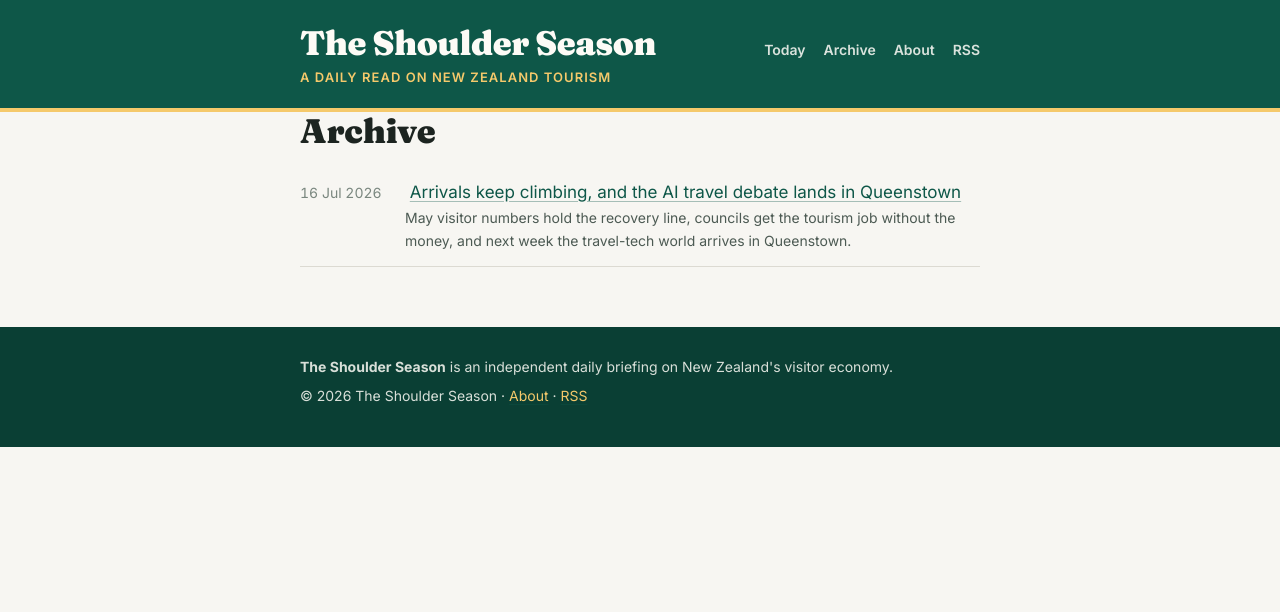
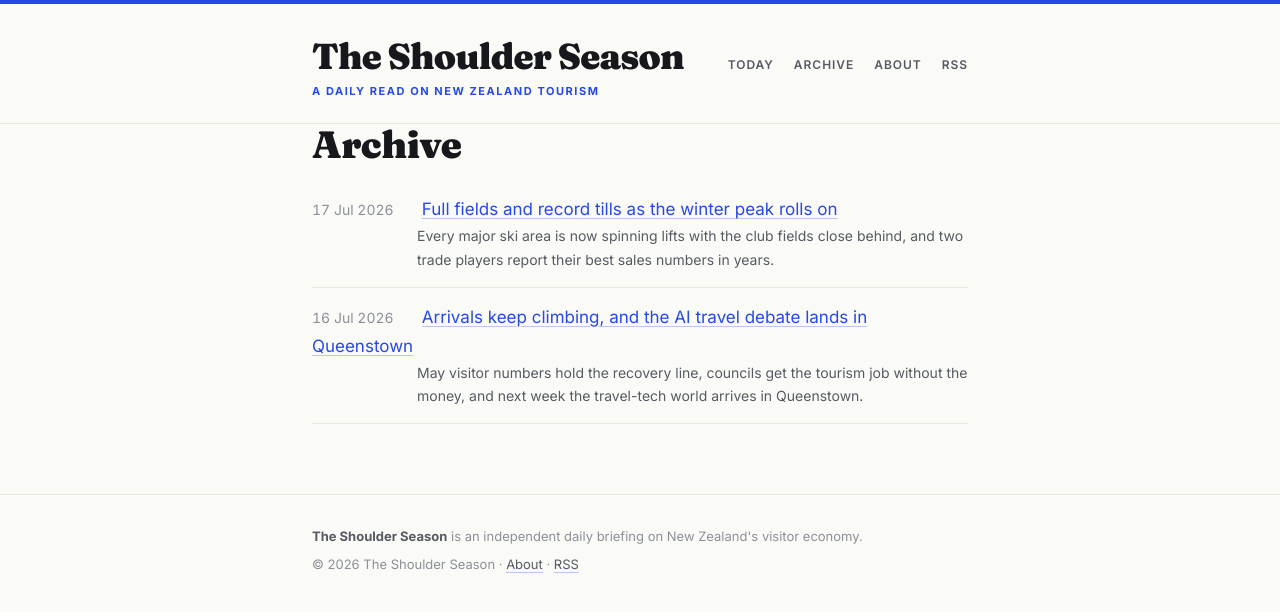
Before and after one commit to CTOverlord/shoulder-season, a Jekyll site: the page built from archive.md, in a window 1280 px wide. Shown: the top 612 px of the page. Built offline with Jekyll 4.4.1, drawn with Linux system fonts in a browser that asks for light colours.

Commit message:
Friday 17 July briefing + contemporary redesign
Light editorial theme with cobalt accent replacing the green/gold look,
house byline added, new favicon.

Co-Authored-By: Claude Fable 5 <noreply@anthropic.com>

```diff
--- a/_layouts/post.html
+++ b/_layouts/post.html
@@ -5,6 +5,7 @@ layout: default
   <p class="post-date">{{ page.date | date: "%A %-d %B %Y" }}</p>
   <h1 class="post-title">{{ page.title }}</h1>
   {% if page.teaser %}<p class="post-teaser">{{ page.teaser }}</p>{% endif %}
+  <p class="post-byline">By the Shoulder Season desk</p>
   {% if page.image %}
   <figure class="post-hero">
     <img src="{{ page.image }}" alt="{{ page.image_alt | default: page.title }}">
--- /dev/null
+++ b/_posts/2026-07-17-winter-peak-full-fields-record-tills.md
@@ -0,0 +1,46 @@
+---
+layout: post
+title: "Full fields and record tills as the winter peak rolls on"
+teaser: "Every major ski area is now spinning lifts with the club fields close behind, and two trade players report their best sales numbers in years."
+image: "https://images.unsplash.com/photo-1594722553561-a3def9a3c3df?q=80&w=1600&auto=format&fit=crop"
+image_alt: "Snow-covered mountain under an overcast sky in New Zealand"
+image_credit: "Photo by Will Li on Unsplash"
+---
+
+It's Friday, the July school holidays are in their final stretch, and the mountains are earning their keep. Here's what's moving.
+
+## The winter peak is in full swing
+
+Every major commercial ski area in the country is now open: Whakapapa, Tūroa, Coronet Peak, The Remarkables, Cardrona, Treble Cone, Mt Hutt, Mt Dobson, Ōhau, Porters and the rest. The Canterbury club fields are queueing up behind them, with Craigieburn projected to open tomorrow, Rainbow on 24 July, Mt Cheeseman on 25 July, Mt Olympus on 26 July and Temple Basin on 9 August, snow permitting as always.
+
+With the school holidays running through the weekend and Australian winter demand strong, the pinch points will be familiar: Queenstown and Wānaka beds, Ruapehu weekends, and rental fleets everywhere. If the club fields get their late-July openings away cleanly, Canterbury heads into August with its deepest product lineup of the season.
+
+**Source:** [OnTheSnow projected openings](https://www.onthesnow.com/new-zealand/projected-openings)
+
+<div class="stat-box">
+  <p class="stat-label">Stat of the day</p>
+  <p class="stat-figure">49%</p>
+  <p>Share of April 2026 overseas visitor arrivals who came from Australia, comfortably our largest market. (Stats NZ)</p>
+</div>
+
+## Flight Centre NZ reports record sales, plans AI push
+
+Flight Centre Travel Group's New Zealand arm says sales are at record levels, and the company plans to fold AI tools into its operation while keeping personal service at the front of the offer. For a bricks-and-people retail travel business, that combination is the whole game right now: automate the admin, keep the human advice that justifies the margin.
+
+The read-through for operators: the traditional trade channel is not fading quietly. Agents are selling more than ever, which keeps commission relationships and trade-ready product as relevant as they were pre-pandemic.
+
+**Source:** [TRAVELinc Memo](https://www.travelinc.co.nz/)
+
+## Rail bookings hit a 21-year high
+
+International Rail, Australasia's rail booking specialist, has recorded its strongest monthly sales in 21 years, with the New Zealand market contributing to the result. Scenic rail is having a moment globally, and Kiwi travellers are clearly part of it.
+
+Worth watching from the inbound side too: travellers who book rail abroad are the same demographic that buys premium land journeys here. Demand signals like this one tend to travel in both directions.
+
+**Source:** [TRAVELinc Memo](https://www.travelinc.co.nz/)
+
+## Coming up
+
+- **20–21 July** – WiT Queenstown travel-tech conference, the AI-and-travel debate arrives in person
+- **24 July** – Public behind-the-scenes tours begin at One New Zealand Stadium at Te Kaha, Christchurch
+- **30 July** – Early-bird registration closes for Tourism Summit Aotearoa (4 November, Te Pae Christchurch)
--- a/assets/style.css
+++ b/assets/style.css
@@ -1,16 +1,14 @@
-/* Check-In — editorial styles */
+/* The Shoulder Season — editorial styles */
 
 :root {
-  --paper: #f7f6f2;
-  --card: #ffffff;
-  --ink: #1c2420;
-  --ink-soft: #4c5a53;
-  --ink-faint: #7a877f;
-  --green: #0e5748;
-  --green-deep: #0a3f34;
-  --gold: #b8860b;
-  --gold-soft: #f5c96b;
-  --rule: #dcdad2;
+  --paper: #fafaf7;
+  --ink: #17181c;
+  --ink-soft: #565b63;
+  --ink-faint: #8b9098;
+  --accent: #2749e8;
+  --accent-deep: #1c36ae;
+  --rule: #e8e7e1;
+  --tint: #f1f1ec;
   --serif: "Fraunces", Georgia, serif;
   --sans: "Inter", -apple-system, "Segoe UI", sans-serif;
 }
@@ -25,165 +23,170 @@ body {
   color: var(--ink);
   font-family: var(--sans);
   font-size: 17px;
-  line-height: 1.65;
+  line-height: 1.7;
+  border-top: 4px solid var(--accent);
 }
 
 .wrap {
-  max-width: 720px;
+  max-width: 700px;
   margin: 0 auto;
-  padding: 0 20px;
+  padding: 0 22px;
 }
 
-a { color: var(--green); text-decoration-color: rgba(14, 87, 72, 0.35); text-underline-offset: 3px; }
-a:hover { color: var(--green-deep); }
+a { color: var(--accent); text-decoration-color: rgba(39, 73, 232, 0.3); text-underline-offset: 3px; }
+a:hover { color: var(--accent-deep); }
 a.plain { color: inherit; text-decoration: none; }
-a.plain:hover { color: var(--green-deep); }
+a.plain:hover { color: var(--accent); }
 
 /* Masthead */
 .masthead {
-  background: var(--green);
-  color: #fdfbf6;
-  padding: 26px 0 20px;
-  border-bottom: 4px solid var(--gold-soft);
+  padding: 34px 0 22px;
+  border-bottom: 1px solid var(--rule);
+  background: var(--paper);
 }
 .masthead .wrap {
   display: flex;
   flex-wrap: wrap;
   align-items: baseline;
   justify-content: space-between;
-  gap: 12px;
+  gap: 14px;
 }
 .brand { text-decoration: none; color: inherit; }
 .brand-mark {
   display: block;
   font-family: var(--serif);
   font-weight: 900;
-  font-size: 34px;
-  letter-spacing: -0.5px;
+  font-size: 36px;
+  letter-spacing: -0.8px;
   line-height: 1;
+  color: var(--ink);
 }
 .brand-tag {
   display: block;
-  margin-top: 7px;
-  font-size: 13px;
-  letter-spacing: 0.08em;
+  margin-top: 8px;
+  font-size: 11px;
+  letter-spacing: 0.14em;
   text-transform: uppercase;
-  color: var(--gold-soft);
-  font-weight: 600;
+  color: var(--accent);
+  font-weight: 700;
 }
-.nav { display: flex; gap: 18px; font-size: 14px; font-weight: 600; }
-.nav a { color: #fdfbf6; text-decoration: none; opacity: 0.85; }
-.nav a:hover { opacity: 1; text-decoration: underline; text-underline-offset: 4px; }
+.nav { display: flex; gap: 20px; font-size: 12px; font-weight: 600; letter-spacing: 0.08em; text-transform: uppercase; }
+.nav a { color: var(--ink-soft); text-decoration: none; }
+.nav a:hover { color: var(--accent); }
 
 /* Post */
-main { padding: 40px 20px 20px; }
-main.wrap { padding-left: 20px; padding-right: 20px; }
+main { padding: 44px 22px 20px; }
+main.wrap { padding-left: 22px; padding-right: 22px; }
 
 .post-date {
-  font-size: 13px;
-  letter-spacing: 0.08em;
+  font-size: 12px;
+  letter-spacing: 0.12em;
   text-transform: uppercase;
-  color: var(--gold);
+  color: var(--accent);
   font-weight: 700;
-  margin: 0 0 10px;
+  margin: 0 0 12px;
 }
 .post-title {
   font-family: var(--serif);
   font-weight: 900;
-  font-size: 34px;
-  line-height: 1.15;
-  margin: 0 0 12px;
-  letter-spacing: -0.3px;
+  font-size: 38px;
+  line-height: 1.12;
+  margin: 0 0 14px;
+  letter-spacing: -0.6px;
 }
 .post-teaser {
   font-size: 19px;
   color: var(--ink-soft);
-  margin: 0 0 24px;
+  margin: 0 0 10px;
   font-family: var(--serif);
   font-style: italic;
+  line-height: 1.5;
 }
-.post-hero { margin: 0 0 32px; }
+.post-byline {
+  font-size: 13px;
+  color: var(--ink-faint);
+  margin: 0 0 26px;
+  font-weight: 500;
+}
+.post-hero { margin: 0 0 36px; }
 .post-hero img {
   width: 100%;
   height: auto;
-  max-height: 380px;
+  max-height: 400px;
   object-fit: cover;
-  border-radius: 6px;
+  border-radius: 12px;
   display: block;
 }
 .post-hero figcaption {
   font-size: 12px;
   color: var(--ink-faint);
-  margin-top: 6px;
+  margin-top: 8px;
   text-align: right;
 }
 
 .post-body h2 {
   font-family: var(--serif);
   font-weight: 600;
-  font-size: 23px;
+  font-size: 24px;
   line-height: 1.25;
-  margin: 36px 0 8px;
+  margin: 42px 0 10px;
+  letter-spacing: -0.2px;
 }
 .post-body h2:first-child { margin-top: 0; }
-.post-body p { margin: 0 0 14px; }
-.post-body .source {
-  font-size: 14px;
-  font-weight: 600;
-}
-.post-body hr {
-  border: none;
-  border-top: 1px solid var(--rule);
-  margin: 30px 0;
-}
+.post-body p { margin: 0 0 15px; }
+.post-body .source { font-size: 14px; font-weight: 600; }
+.post-body hr { border: none; border-top: 1px solid var(--rule); margin: 34px 0; }
 
 /* Stat of the day */
 .post-body .stat-box, blockquote.stat {
-  background: var(--card);
-  border: 1px solid var(--rule);
-  border-left: 5px solid var(--gold-soft);
-  border-radius: 6px;
-  padding: 20px 24px;
-  margin: 36px 0;
+  background: var(--tint);
+  border: none;
+  border-left: 3px solid var(--accent);
+  border-radius: 0 12px 12px 0;
+  padding: 22px 26px;
+  margin: 40px 0;
 }
 .stat-box .stat-label {
-  font-size: 12px;
-  letter-spacing: 0.1em;
+  font-size: 11px;
+  letter-spacing: 0.14em;
   text-transform: uppercase;
   font-weight: 700;
-  color: var(--gold);
-  margin: 0 0 6px;
+  color: var(--ink-faint);
+  margin: 0 0 8px;
 }
 .stat-box .stat-figure {
   font-family: var(--serif);
   font-weight: 900;
-  font-size: 40px;
-  line-height: 1.1;
-  margin: 0 0 6px;
-  color: var(--green-deep);
+  font-size: 44px;
+  line-height: 1.05;
+  margin: 0 0 8px;
+  color: var(--accent);
+  letter-spacing: -1px;
 }
-.stat-box p { margin: 0; color: var(--ink-soft); font-size: 15px; }
+.stat-box p { margin: 0; color: var(--ink-soft); font-size: 15px; line-height: 1.55; }
 
 .post-endmark {
-  margin: 40px 0 0;
+  margin: 46px 0 0;
+  padding-top: 18px;
+  border-top: 1px solid var(--rule);
   color: var(--ink-faint);
-  font-size: 14px;
-  font-weight: 600;
+  font-size: 13px;
+  font-weight: 500;
 }
 
 /* Lists of posts */
 .section-label {
-  font-size: 13px;
-  letter-spacing: 0.1em;
+  font-size: 12px;
+  letter-spacing: 0.12em;
   text-transform: uppercase;
   color: var(--ink-faint);
   font-weight: 700;
   border-top: 1px solid var(--rule);
-  padding-top: 24px;
-  margin: 48px 0 14px;
+  padding-top: 26px;
+  margin: 52px 0 14px;
 }
 .post-list { list-style: none; padding: 0; margin: 0 0 16px; }
-.post-list li { padding: 9px 0; border-bottom: 1px solid var(--rule); }
+.post-list li { padding: 10px 0; border-bottom: 1px solid var(--rule); }
 .pl-date {
   display: inline-block;
   min-width: 105px;
@@ -192,7 +195,7 @@ main.wrap { padding-left: 20px; padding-right: 20px; }
   font-variant-numeric: tabular-nums;
 }
 .pl-teaser { display: block; margin-left: 105px; font-size: 14px; color: var(--ink-soft); }
-.archive-list li { padding: 14px 0; }
+.archive-list li { padding: 15px 0; }
 
 /* Prev / next */
 .prev-next {
@@ -200,25 +203,27 @@ main.wrap { padding-left: 20px; padding-right: 20px; }
   justify-content: space-between;
   margin: 30px 0 0;
   padding-top: 18px;
-  border-top: 1px solid var(--rule);
-  font-size: 14px;
+  font-size: 13px;
   font-weight: 600;
+  letter-spacing: 0.04em;
 }
 .prev-next .right { margin-left: auto; }
 
 /* Footer */
 .footer {
-  margin-top: 60px;
-  background: var(--green-deep);
-  color: rgba(253, 251, 246, 0.85);
-  padding: 28px 0 34px;
-  font-size: 14px;
+  margin-top: 70px;
+  border-top: 1px solid var(--rule);
+  color: var(--ink-faint);
+  padding: 30px 0 40px;
+  font-size: 13px;
 }
-.footer a { color: var(--gold-soft); }
+.footer strong { color: var(--ink-soft); }
+.footer a { color: var(--ink-soft); }
+.footer a:hover { color: var(--accent); }
 .footer p { margin: 0 0 6px; }
 
 @media (max-width: 560px) {
-  .brand-mark { font-size: 32px; }
-  .post-title { font-size: 27px; }
+  .brand-mark { font-size: 29px; }
+  .post-title { font-size: 29px; }
   .pl-teaser { margin-left: 0; }
 }
--- a/index.html
+++ b/index.html
@@ -7,6 +7,7 @@ layout: default
   <p class="post-date">{{ latest.date | date: "%A %-d %B %Y" }} &middot; Latest briefing</p>
   <h1 class="post-title"><a class="plain" href="{{ latest.url | relative_url }}">{{ latest.title }}</a></h1>
   {% if latest.teaser %}<p class="post-teaser">{{ latest.teaser }}</p>{% endif %}
+  <p class="post-byline">By the Shoulder Season desk</p>
   {% if latest.image %}
   <figure class="post-hero">
     <img src="{{ latest.image }}" alt="{{ latest.image_alt | default: latest.title }}">
```
Also changed, not shown: assets/favicon.svg.
